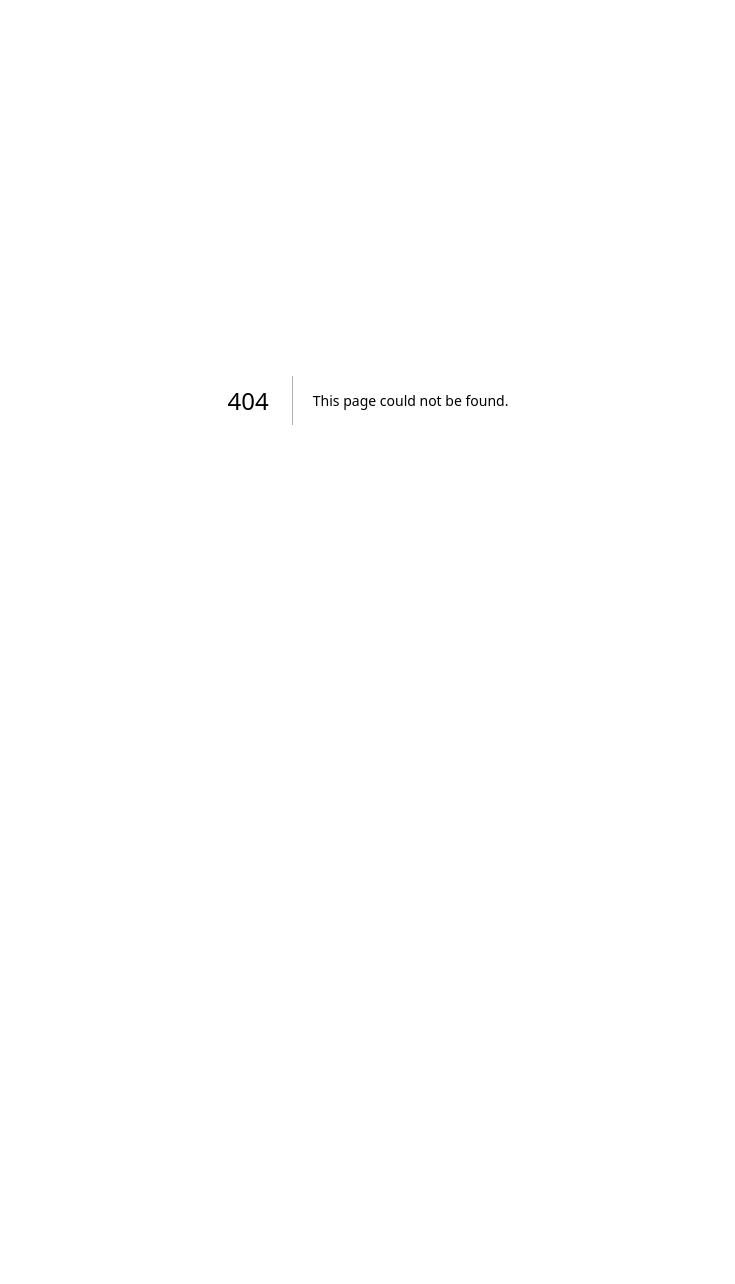
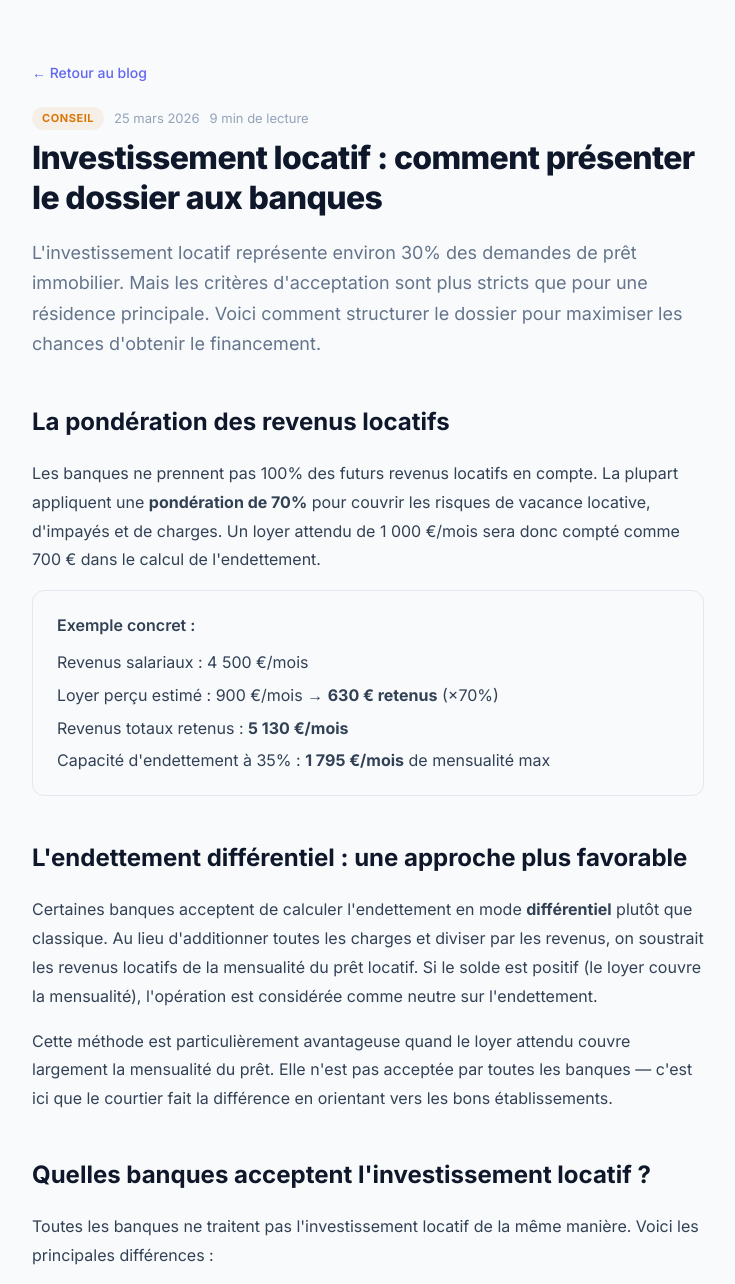
Before and after one commit to Manolo05/cortia, a Next.js app: page /blog/investissement-locatif-scoring in a window 1280 px wide. Before the commit this address had no page. Shown: the top 1284 px of the page, without its empty margins (272-1007 px from the left). Before the commit the page ends 800 px from the top, so only its background shows below. Built offline with nearby package versions, Linux system fonts and the light colour scheme.

Commit message:
Create investment property scoring article page
Add a detailed article on investment property scoring including metadata, structure, and key elements for bank presentations.

```diff
--- /dev/null
+++ b/src/app/(landing)/blog/investissement-locatif-scoring/page.tsx
@@ -0,0 +1,98 @@
+import Link from 'next/link'
+import type { Metadata } from 'next'
+
+export const metadata: Metadata = {
+  title: 'Investissement locatif : comment présenter le dossier aux banques | CortIA',
+  description: 'Guide complet pour monter un dossier d\'investissement locatif. Revenus locatifs pondérés, endettement différentiel, banques spécialisées — tout pour décrocher le financement.',
+  keywords: 'investissement locatif, dossier banque investissement, revenus locatifs pondérés, endettement différentiel, courtier investissement',
+}
+
+export default function ArticleInvestissement() {
+  return (
+    <article style={{ maxWidth: '720px', margin: '0 auto', padding: '60px 24px 80px' }}>
+      <Link href="/blog" style={{ fontSize: '14px', color: '#6366f1', fontWeight: 500, marginBottom: '24px', display: 'inline-flex', alignItems: 'center', gap: '6px' }}>← Retour au blog</Link>
+      <div style={{ marginBottom: '8px', display: 'flex', gap: '10px', alignItems: 'center' }}>
+        <span style={{ fontSize: '11px', fontWeight: 700, padding: '3px 10px', borderRadius: '99px', background: '#d9770615', color: '#d97706', textTransform: 'uppercase', letterSpacing: '0.05em' }}>Conseil</span>
+        <span style={{ fontSize: '13px', color: '#94a3b8' }}>25 mars 2026</span>
+        <span style={{ fontSize: '13px', color: '#94a3b8' }}>9 min de lecture</span>
+      </div>
+      <h1 style={{ fontSize: '32px', fontWeight: 800, color: '#0f172a', lineHeight: 1.25, marginBottom: '20px', letterSpacing: '-0.02em' }}>
+        Investissement locatif : comment présenter le dossier aux banques
+      </h1>
+      <p style={{ fontSize: '18px', color: '#64748b', lineHeight: 1.7, marginBottom: '40px' }}>
+        L&apos;investissement locatif représente environ 30% des demandes de prêt immobilier. Mais les critères d&apos;acceptation sont plus stricts que pour une résidence principale. Voici comment structurer le dossier pour maximiser les chances d&apos;obtenir le financement.
+      </p>
+
+      <div style={{ fontSize: '16px', color: '#334155', lineHeight: 1.8 }}>
+        <h2 style={{ fontSize: '24px', fontWeight: 700, color: '#0f172a', marginTop: '40px', marginBottom: '16px' }}>
+          La pondération des revenus locatifs
+        </h2>
+        <p style={{ marginBottom: '16px' }}>
+          Les banques ne prennent pas 100% des futurs revenus locatifs en compte. La plupart appliquent une <strong>pondération de 70%</strong> pour couvrir les risques de vacance locative, d&apos;impayés et de charges. Un loyer attendu de 1 000 €/mois sera donc compté comme 700 € dans le calcul de l&apos;endettement.
+        </p>
+        <div style={{ padding: '20px 24px', background: '#f8fafc', borderRadius: '12px', border: '1px solid #e2e8f0', marginBottom: '24px' }}>
+          <p style={{ marginBottom: '8px', fontWeight: 600 }}>Exemple concret :</p>
+          <p style={{ marginBottom: '4px' }}>Revenus salariaux : 4 500 €/mois</p>
+          <p style={{ marginBottom: '4px' }}>Loyer perçu estimé : 900 €/mois → <strong>630 € retenus</strong> (×70%)</p>
+          <p style={{ marginBottom: '4px' }}>Revenus totaux retenus : <strong>5 130 €/mois</strong></p>
+          <p>Capacité d&apos;endettement à 35% : <strong>1 795 €/mois</strong> de mensualité max</p>
+        </div>
+
+        <h2 style={{ fontSize: '24px', fontWeight: 700, color: '#0f172a', marginTop: '40px', marginBottom: '16px' }}>
+          L&apos;endettement différentiel : une approche plus favorable
+        </h2>
+        <p style={{ marginBottom: '16px' }}>
+          Certaines banques acceptent de calculer l&apos;endettement en mode <strong>différentiel</strong> plutôt que classique. Au lieu d&apos;additionner toutes les charges et diviser par les revenus, on soustrait les revenus locatifs de la mensualité du prêt locatif. Si le solde est positif (le loyer couvre la mensualité), l&apos;opération est considérée comme neutre sur l&apos;endettement.
+        </p>
+        <p style={{ marginBottom: '16px' }}>
+          Cette méthode est particulièrement avantageuse quand le loyer attendu couvre largement la mensualité du prêt. Elle n&apos;est pas acceptée par toutes les banques — c&apos;est ici que le courtier fait la différence en orientant vers les bons établissements.
+        </p>
+
+        <h2 style={{ fontSize: '24px', fontWeight: 700, color: '#0f172a', marginTop: '40px', marginBottom: '16px' }}>
+          Quelles banques acceptent l&apos;investissement locatif ?
+        </h2>
+        <p style={{ marginBottom: '16px' }}>
+          Toutes les banques ne traitent pas l&apos;investissement locatif de la même manière. Voici les principales différences :
+        </p>
+        <div style={{ padding: '20px 24px', background: '#f0fdf4', borderRadius: '12px', border: '1px solid #bbf7d0', marginBottom: '12px' }}>
+          <p><strong style={{ color: '#059669' }}>Acceptent l&apos;investissement locatif :</strong> Crédit Agricole, BNP Paribas, Société Générale, CIC, Crédit Mutuel, LCL, Caisse d&apos;Épargne, Banque Populaire, Boursorama, Fortuneo</p>
+        </div>
+        <div style={{ padding: '20px 24px', background: '#fef2f2', borderRadius: '12px', border: '1px solid #fecaca', marginBottom: '24px' }}>
+          <p><strong style={{ color: '#dc2626' }}>N&apos;acceptent PAS l&apos;investissement locatif :</strong> La Banque Postale, Hello Bank (résidence principale uniquement)</p>
+        </div>
+
+        <h2 style={{ fontSize: '24px', fontWeight: 700, color: '#0f172a', marginTop: '40px', marginBottom: '16px' }}>
+          Les 5 éléments clés du dossier investissement
+        </h2>
+        <p style={{ marginBottom: '16px' }}>
+          <strong>1. L&apos;étude de marché locatif</strong> — Fournissez des comparables de loyers dans le quartier visé. Les banques veulent une preuve que le loyer estimé est réaliste, pas optimiste.
+        </p>
+        <p style={{ marginBottom: '16px' }}>
+          <strong>2. La simulation de rentabilité</strong> — Calculez le rendement brut et net, incluant les charges de copropriété, la taxe foncière, l&apos;assurance PNO et la vacance locative estimée.
+        </p>
+        <p style={{ marginBottom: '16px' }}>
+          <strong>3. L&apos;apport conséquent</strong> — Pour un investissement locatif, les banques exigent souvent un apport plus élevé (15 à 20% contre 10% pour une résidence principale). L&apos;apport couvre au minimum les frais de notaire et d&apos;agence.
+        </p>
+        <p style={{ marginBottom: '16px' }}>
+          <strong>4. L&apos;épargne résiduelle</strong> — Les banques veulent voir que l&apos;investisseur conserve une épargne de sécurité après l&apos;opération. Comptez 6 mois de mensualités en réserve.
+        </p>
+        <p style={{ marginBottom: '16px' }}>
+          <strong>5. La situation professionnelle stable</strong> — Un CDI avec ancienneté reste le standard. Les indépendants doivent présenter 3 bilans positifs minimum.
+        </p>
+
+        <h2 style={{ fontSize: '24px', fontWeight: 700, color: '#0f172a', marginTop: '40px', marginBottom: '16px' }}>
+          CortIA identifie les banques adaptées à l&apos;investissement
+        </h2>
+        <p style={{ marginBottom: '16px' }}>
+          Le scoring CortIA intègre automatiquement la dimension &quot;investissement locatif&quot; dans le matching bancaire. Les banques qui n&apos;acceptent pas ce type de projet sont exclues, et celles qui offrent les meilleures conditions pour l&apos;investissement sont mises en avant avec le taux estimé et les frais de dossier.
+        </p>
+      </div>
+
+      <div style={{ marginTop: '48px', padding: '32px', borderRadius: '16px', background: 'linear-gradient(135deg, #0B1D3A, #1e3a5f)', textAlign: 'center' }}>
+        <h3 style={{ fontSize: '20px', fontWeight: 700, color: 'white', marginBottom: '8px' }}>Scoring spécialisé investissement locatif</h3>
+        <p style={{ fontSize: '15px', color: 'rgba(255,255,255,0.7)', marginBottom: '20px' }}>CortIA filtre automatiquement les banques qui acceptent l&apos;investissement locatif.</p>
+        <Link href="/register" style={{ display: 'inline-flex', padding: '11px 24px', borderRadius: '10px', background: '#D4A843', color: '#0B1D3A', fontWeight: 700, fontSize: '14px', textDecoration: 'none' }}>Essayer CortIA gratuitement →</Link>
+      </div>
+    </article>
+  )
+}
```
